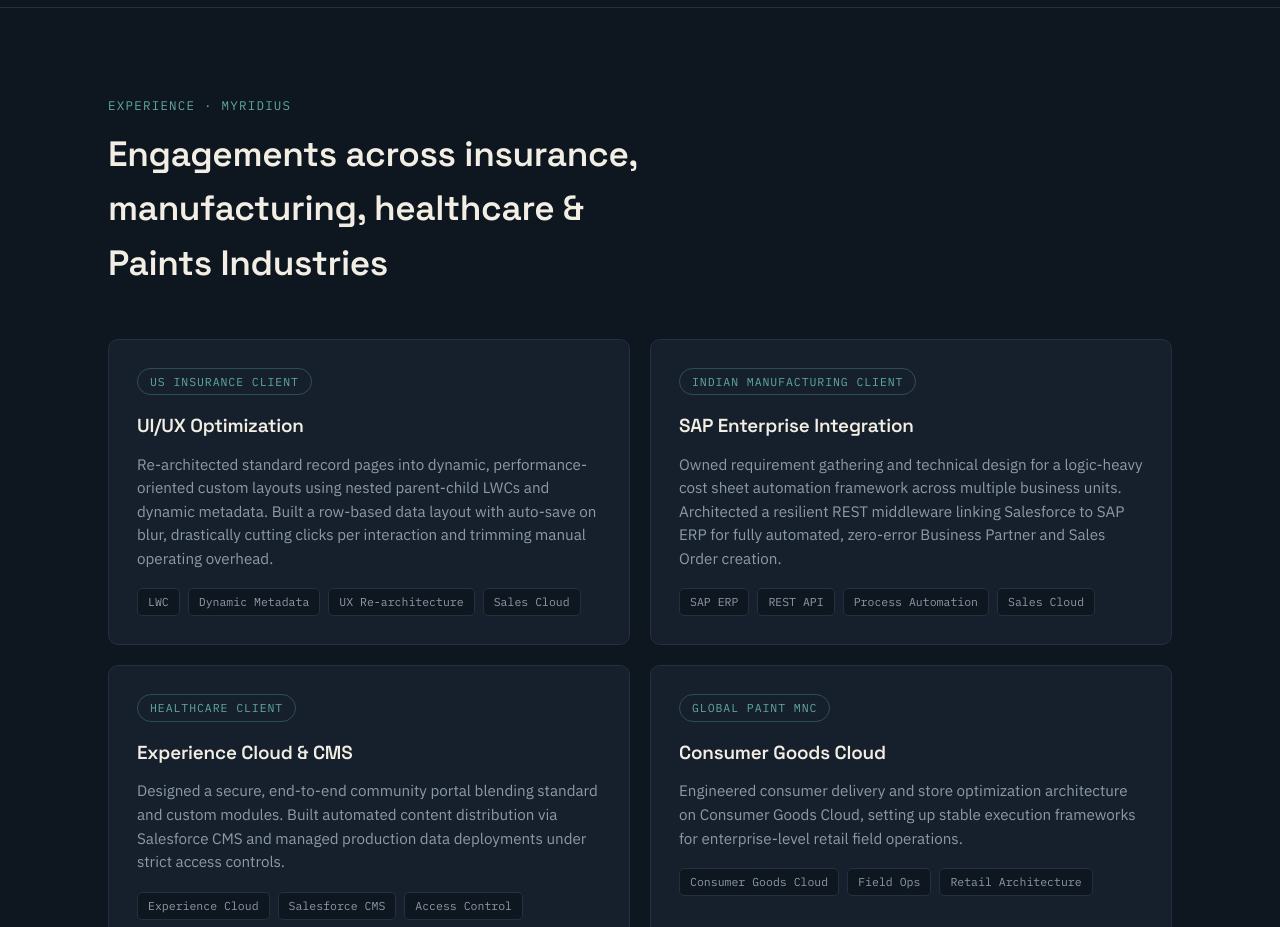
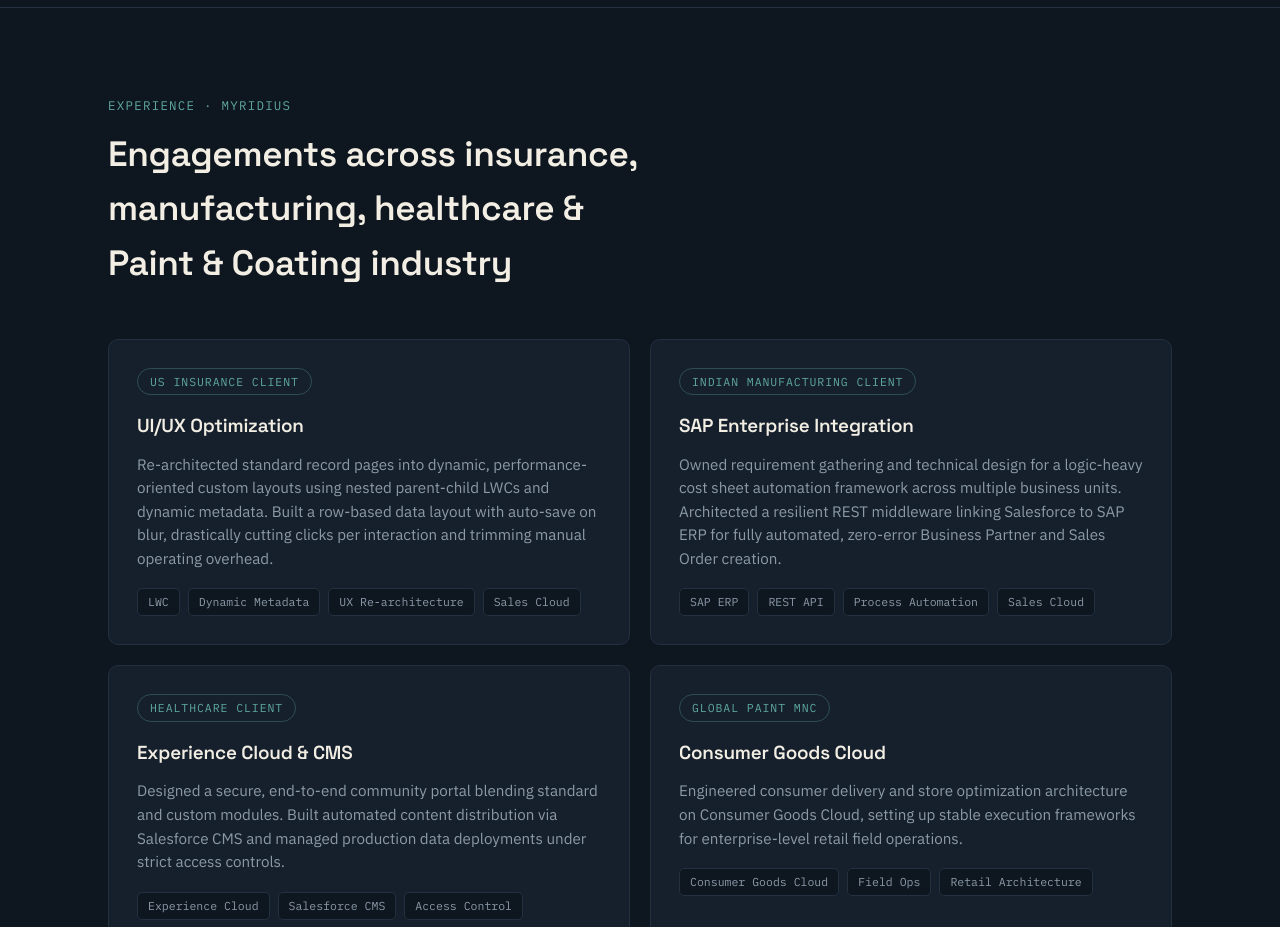
Before and after one commit to Krishx17/Portfolio, a plain HTML site: page index.html in a window 1280 px wide. Shown: the part 1760-2687 px from the top of the page. Drawn offline with Linux system fonts and the light colour scheme.

Commit message:
Textual Content Updated

```diff
--- a/index.html
+++ b/index.html
@@ -655,7 +655,7 @@
   <div class="wrap">
     <div class="section-head">
       <span class="section-tag">Experience · Myridius</span>
-      <h2>Engagements across insurance, manufacturing, healthcare & Paints Industries</h2>
+      <h2>Engagements across insurance, manufacturing, healthcare & Paint & Coating industry</h2>
       <!-- <p>Since July 2024, I've owned end-to-end Salesforce delivery — requirement gathering, architecture, and deployment — across these client engagements.</p> -->
     </div>
     <div class="cases">
```
